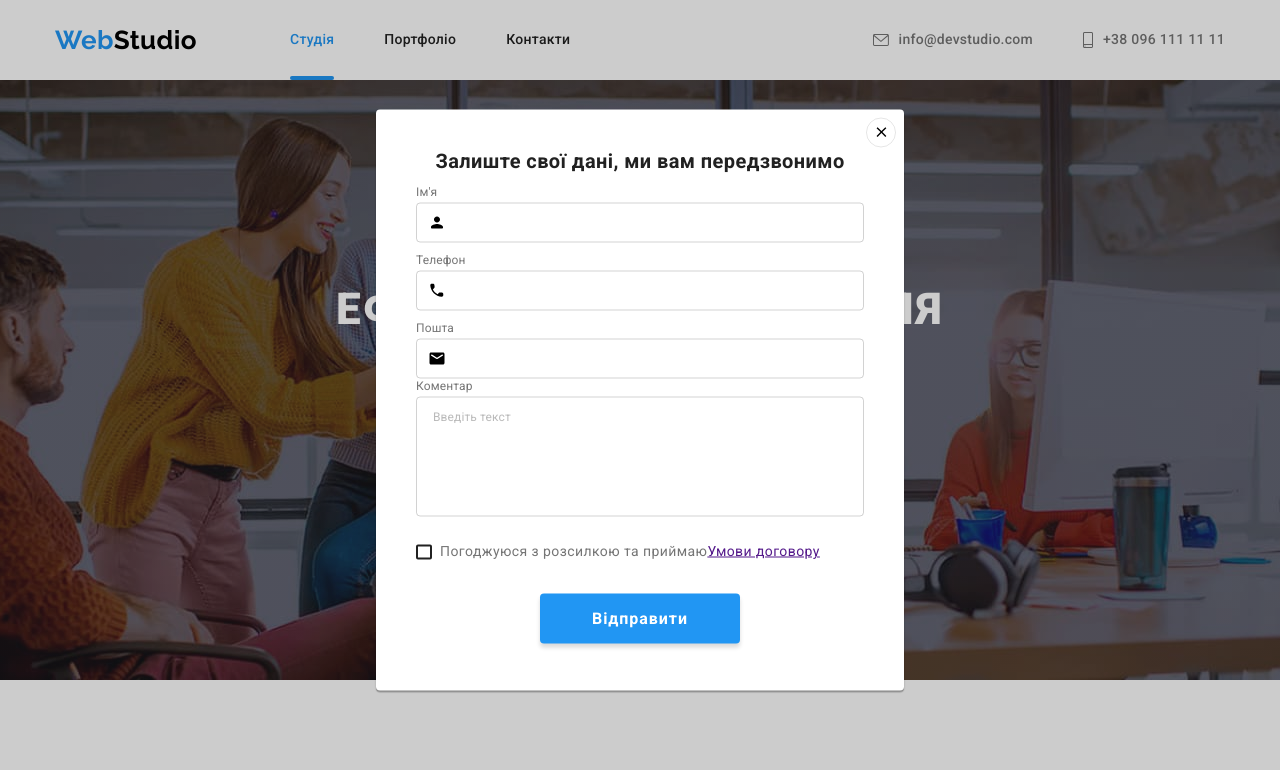
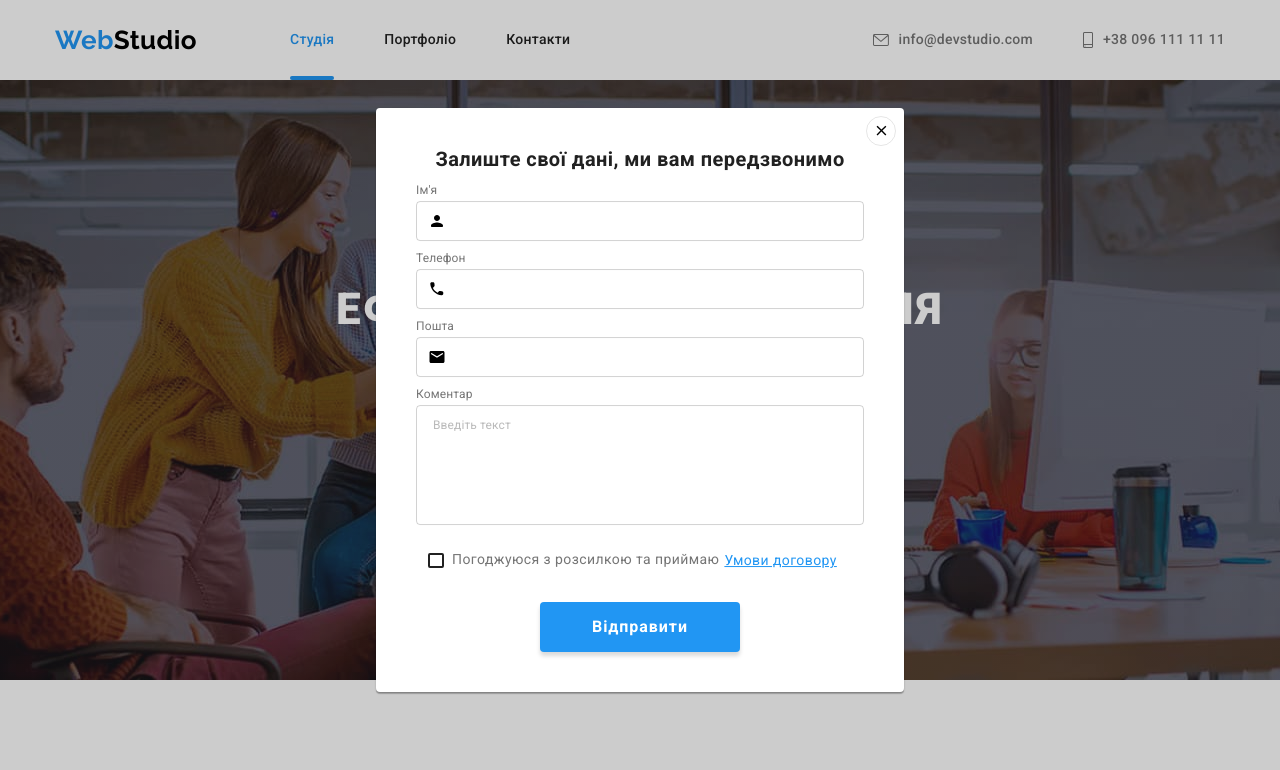
Before and after one commit to kuhai-anna/goit-markup-hw-06, a plain HTML site: page index.html in a window 1280 px wide. Both pictures are taken after a click on the button "Замовити послугу". Shown: the top 770 px of the page. Drawn offline with nearby package versions, Linux system fonts and the light colour scheme.

Commit message:
Add styles to the label-check

```diff
--- a/css/styles.css
+++ b/css/styles.css
@@ -596,13 +596,11 @@ header > .container {
 
 	background-color: transparent;
 	border: 1px solid var(--footer-input-border-color);
+	filter: drop-shadow(0px 4px 4px rgba(0, 0, 0, 0.15));
+
 	border-radius: 4px;
 	outline: transparent;
 }
-
-/* .footer-input:focus {
-	border-color: var(--accent-color);
-} */
 
 .footer-submit {
 	display: flex;
@@ -716,8 +714,8 @@ header > .container {
 	color: var(--title-text-color);
 }
 
-.modal-field + .modal-field {
-	margin-top: 10px;
+.modal-field {
+	margin-bottom: 10px;
 }
 
 .input-label,
@@ -759,6 +757,10 @@ header > .container {
 	height: 40px;
 	padding-right: 12px;
 	padding-left: 42px;
+}
+
+.modal-textarea-field {
+	margin-bottom: 20px;
 }
 
 .modal-textarea {
@@ -825,16 +827,13 @@ header > .container {
 }
 
 .modal-checkbox-field {
-	margin-top: 20px;
 	margin-bottom: 30px;
 }
 
 .label-check {
 	display: flex;
 	align-items: center;
-
-	font-weight: 400;
-	line-height: 1.71;
+	padding-left: 12px;
 
 	transition-property: border-color;
 	transition-duration: 250ms;
@@ -854,6 +853,18 @@ header > .container {
 	background-color: transparent;
 	border: 2px solid var(--modal-checkbox-color);
 	border-radius: 2px;
+}
+
+.label-check-text {
+	display: flex;
+	margin-right: 5px;
+
+	font-weight: 400;
+	line-height: 1.71;
+}
+
+.label-check-link {
+	color: var(--accent-color);
 }
 
 .input-check:checked + .label-check .icon-checkbox {
```
